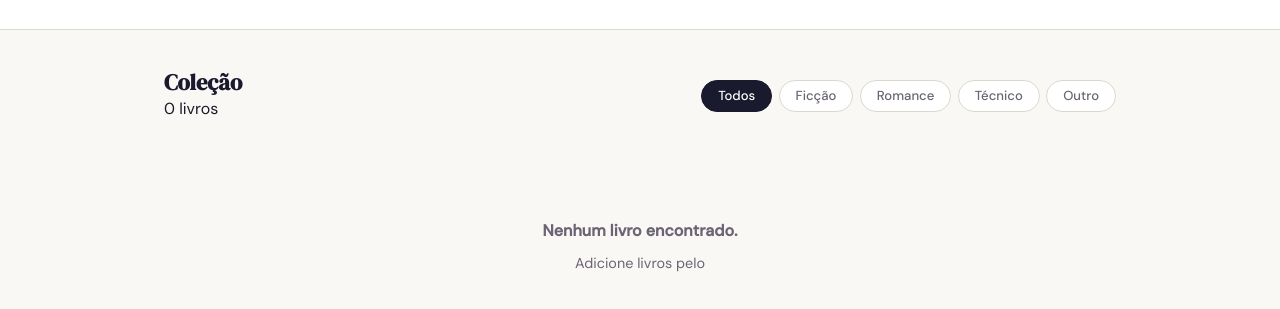
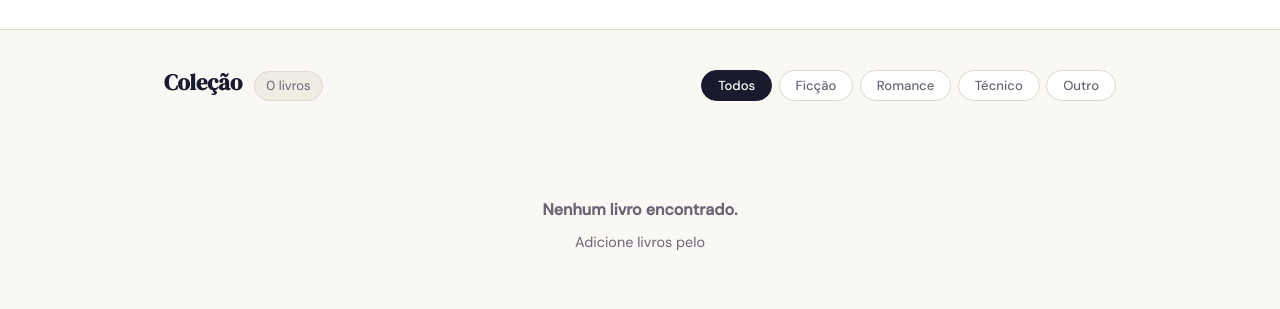
Before and after one commit to f3lipe31/pratica12, a website built with Vite: page projeto_do_grupo/src/pages/listagem.html in a window 1280 px wide. Shown: the part 205-514 px from the top of the page. Built offline with nearby package versions, Linux system fonts and the light colour scheme.

Commit message:
style: formulário e cards de livro

```diff
--- a/projeto_do_grupo/src/style.css
+++ b/projeto_do_grupo/src/style.css
@@ -168,9 +168,9 @@ a  { color: inherit; text-decoration: none; }
 }
 
 .book:hover { transform: translateX(8px); }
-.book-1     { background: var(--cor-primaria);  width: 260px; }
-.book-2     { background: var(--cor-secundaria); width: 220px; margin-left: 2rem; }
-.book-3     { background: #3d5a80;               width: 240px; margin-left: 1rem; }
+.book-1     { background: var(--cor-primaria);   width: 260px; }
+.book-2     { background: var(--cor-secundaria);  width: 220px; margin-left: 2rem; }
+.book-3     { background: #3d5a80;                width: 240px; margin-left: 1rem; }
 
 /* =============================================
    FEATURES
@@ -280,7 +280,7 @@ a  { color: inherit; text-decoration: none; }
 }
 
 /* =============================================
-   CARDS DE LIVRO — issue #15 Alanna
+   LISTAGEM — issue #15 Alanna
    ============================================= */
 .listagem-container { max-width: 1000px; margin: 0 auto; padding: 2.5rem 1.5rem; }
 
@@ -293,7 +293,22 @@ a  { color: inherit; text-decoration: none; }
   flex-wrap: wrap;
 }
 
-.listagem-toolbar h2 { font-size: 1.4rem; }
+.toolbar-left {
+  display: flex;
+  align-items: baseline;
+  gap: 0.75rem;
+}
+
+.toolbar-left h2 { font-size: 1.4rem; }
+
+.contador-livros {
+  font-size: 0.82rem;
+  color: var(--cor-texto-suave);
+  background: var(--cor-fundo-alt);
+  border: 1px solid var(--cor-borda);
+  border-radius: 20px;
+  padding: 0.2rem 0.7rem;
+}
 
 .filtro-grupo { display: flex; gap: 0.4rem; flex-wrap: wrap; }
 
@@ -313,6 +328,9 @@ a  { color: inherit; text-decoration: none; }
 .filtro-btn:hover { border-color: var(--cor-primaria); color: var(--cor-primaria); }
 .filtro-btn.ativo { background: var(--cor-primaria); border-color: var(--cor-primaria); color: var(--cor-branca); }
 
+/* =============================================
+   CARDS DE LIVRO — issue #15 Alanna
+   ============================================= */
 .livros-grid { display: grid; grid-template-columns: repeat(auto-fill, minmax(280px, 1fr)); gap: 1.25rem; }
 
 .card-livro {
@@ -323,11 +341,11 @@ a  { color: inherit; text-decoration: none; }
   display: flex;
   flex-direction: column;
   gap: 0.6rem;
-  transition: box-shadow var(--transicao), transform var(--transicao);
+  transition: box-shadow var(--transicao), transform var(--transicao), opacity var(--transicao);
 }
 
 .card-livro:hover                 { box-shadow: var(--sombra-hover); transform: translateY(-2px); }
-.card-livro.lido                  { opacity: 0.72; border-style: dashed; }
+.card-livro.lido                  { opacity: 0.65; border-style: dashed; }
 .card-livro.lido .card-titulo     { text-decoration: line-through; color: var(--cor-texto-suave); }
 
 .card-titulo { font-family: var(--fonte-display); font-size: 1.1rem; color: var(--cor-primaria); line-height: 1.3; }
@@ -372,6 +390,7 @@ a  { color: inherit; text-decoration: none; }
 
   .form-card        { padding: 1.5rem; }
   .listagem-toolbar { flex-direction: column; align-items: flex-start; }
+  .toolbar-left     { flex-wrap: wrap; }
 }
 
 @media (max-width: 480px) {
```
